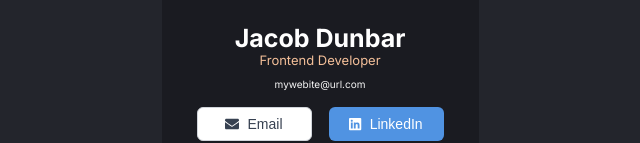
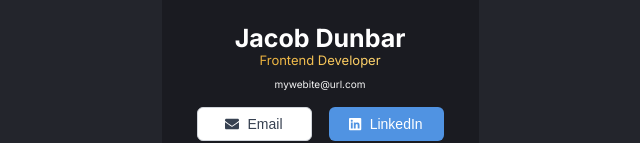
Before and after one commit to Jacob-Dunbar/digital-business-card, a React (Vite) app: page / in a window 1280 px wide. Shown: the part 329-472 px from the top of the page, without its empty margins (320-960 px from the left). Built offline with nearby package versions, Linux system fonts and the light colour scheme.

Commit message:
style: change header__title gradient to match hero

```diff
--- a/src/index.css
+++ b/src/index.css
@@ -43,7 +43,12 @@ body {
 }
 
 .header__title {
-  color: #f3bf99;
+  background-color: #eab03c;
+  background-image: linear-gradient(to left, #ffd570 0%, #eab03c 100%);
+  background-size: 100%;
+  -webkit-background-clip: text;
+  background-clip: text;
+  -webkit-text-fill-color: transparent;
   font-size: 13px;
   font-weight: 400;
   line-height: 15px;
```
